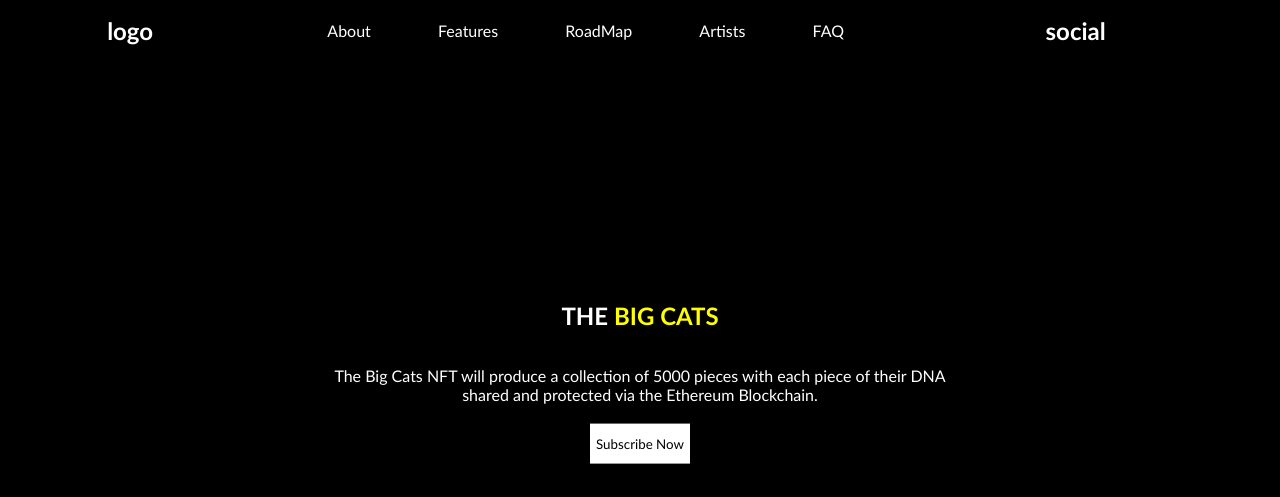
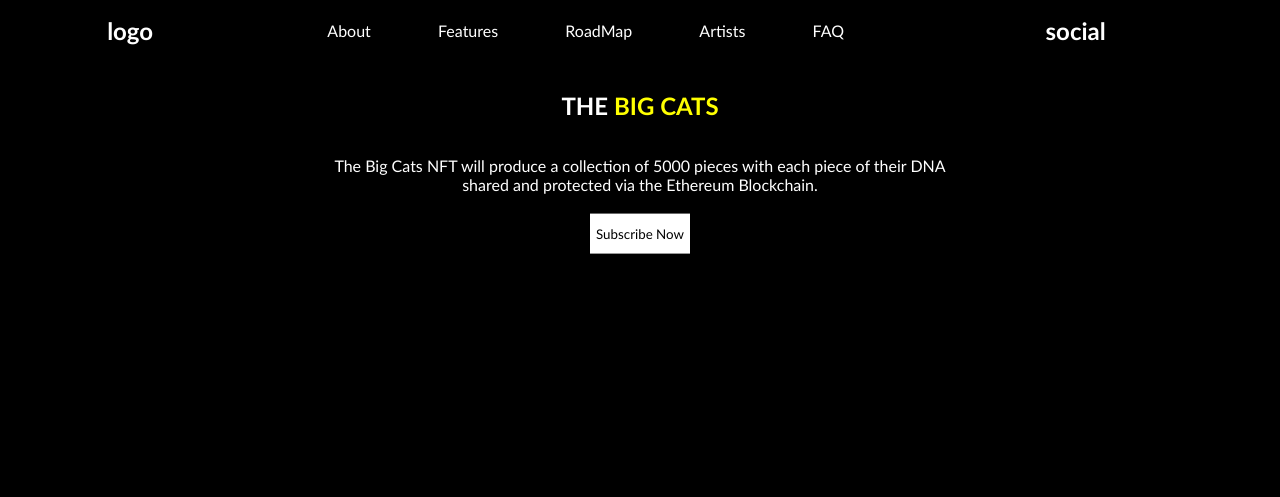
Before and after one commit to myasir98/UI_Practice, a plain HTML site: page index.html in a window 1280 px wide. Shown: the top 497 px of the page. Drawn offline with Linux system fonts and the light colour scheme; grey boxes are pictures that could not be loaded.

```diff
--- a/index.html
+++ b/index.html
@@ -104,8 +104,7 @@
       .hero-text {
         z-index: 0;
         position: absolute;
-        margin-top: 60px;
-        top: 40vh;
+        top: 170px;
         left: 50%;
         transform: translate(-50%, -50%);
       }
```
